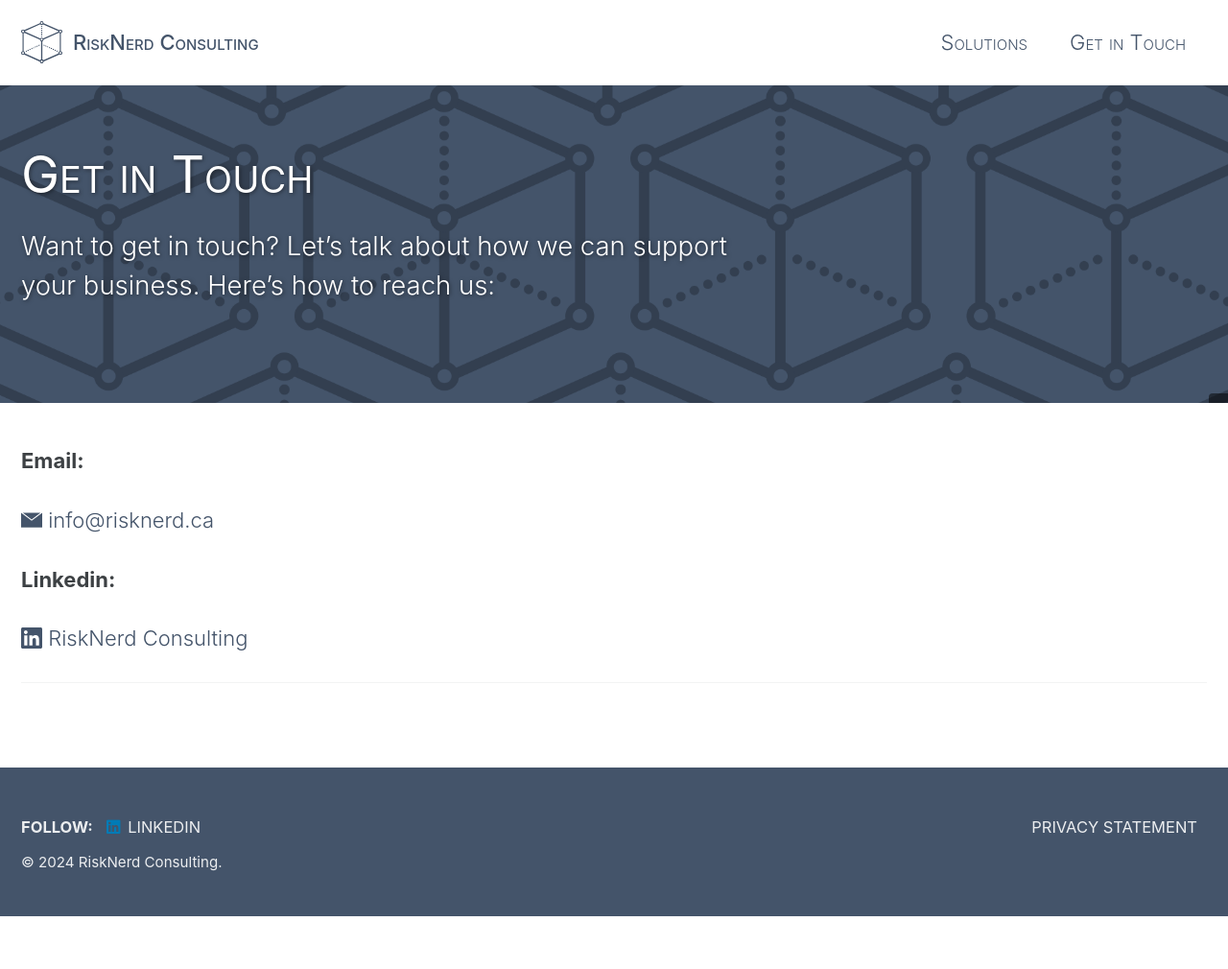
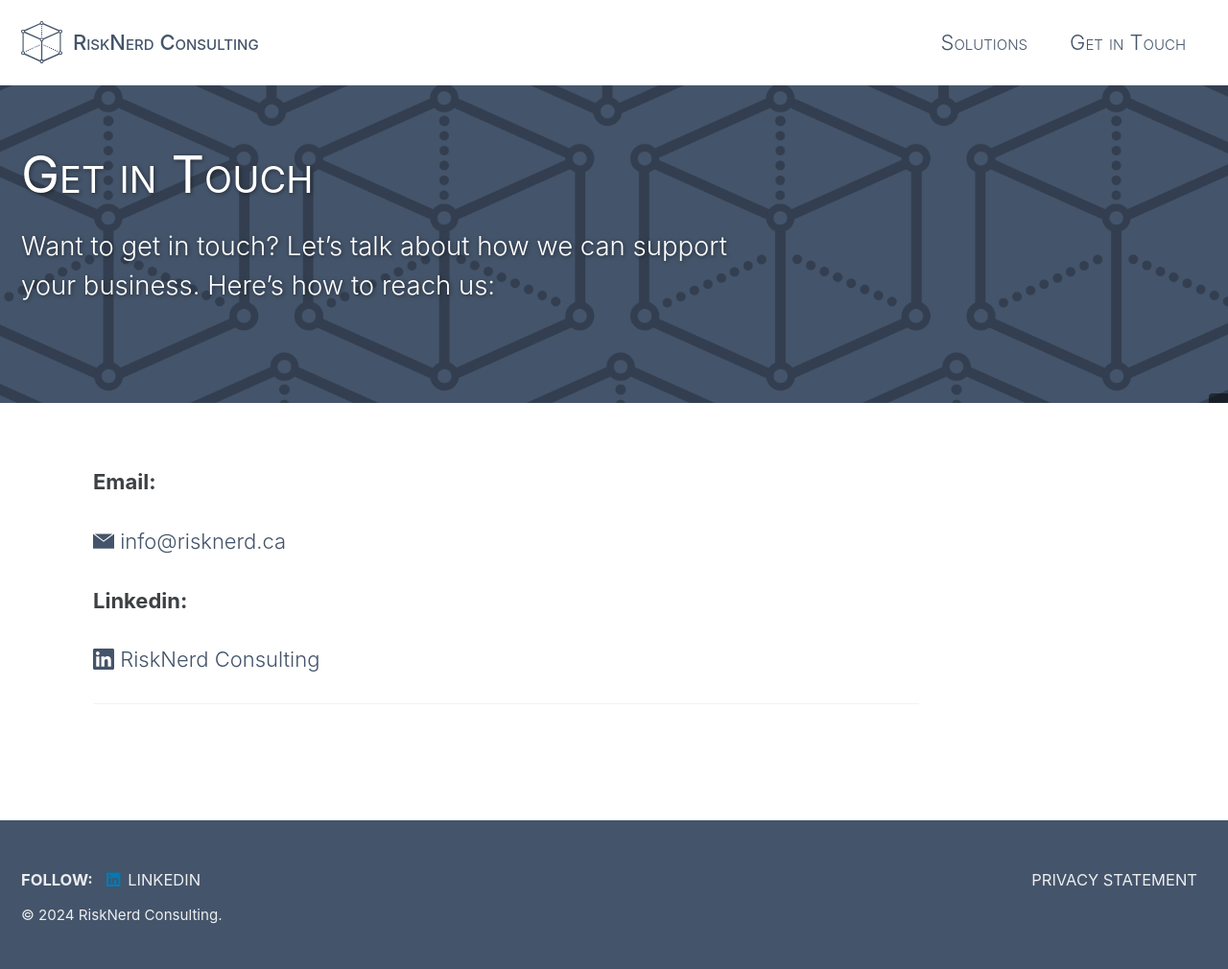
Before and after one commit to mattddickinson/risknerd2, a Jekyll site: the page built from _pages/contact.md, in a window 1280 px wide. Shown: the whole page at 96% size. Built offline with Jekyll 4.4.1, drawn with Linux system fonts in a browser that asks for light colours; cached includes are drawn as plain includes; before the commit the page ends 955 px from its top, so only the background shows below that.

Commit message:
shorten page width to 25% of right sidebar width

```diff
--- a/_sass/minimal-mistakes/_page.scss
+++ b/_sass/minimal-mistakes/_page.scss
@@ -37,12 +37,12 @@
 .page {
   @include breakpoint($large) {
     float: inline-end;
-    width: calc(100% - #{$right-sidebar-width-narrow});
+    width: calc(100% - (#{$right-sidebar-width-narrow}*.25));
     padding-inline-end: $right-sidebar-width-narrow;
   }
 
   @include breakpoint($x-large) {
-    width: calc(100% - #{$right-sidebar-width});
+    width: calc(100% - (#{$right-sidebar-width}*.25));
     padding-inline-end: $right-sidebar-width;
   }
 
```
Also changed, not shown: _pages/contact.md (+0 -1 lines).
